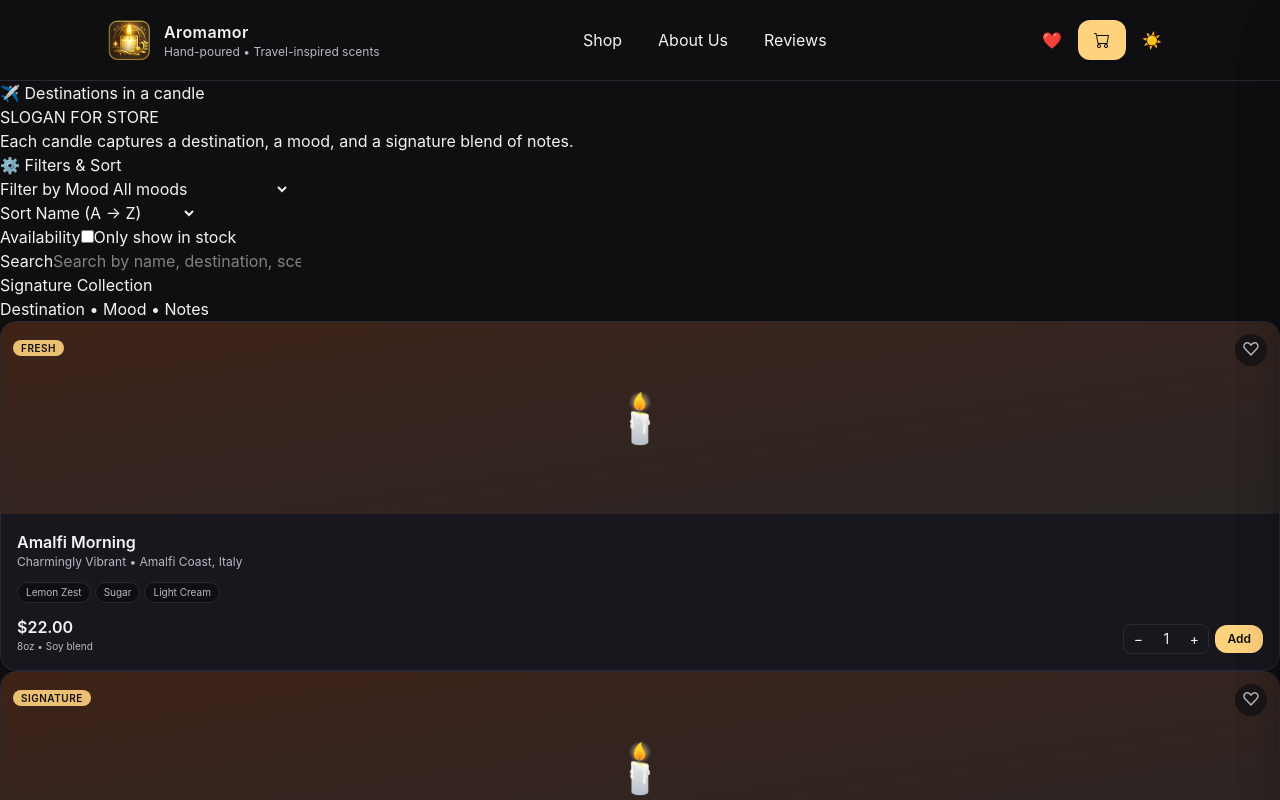
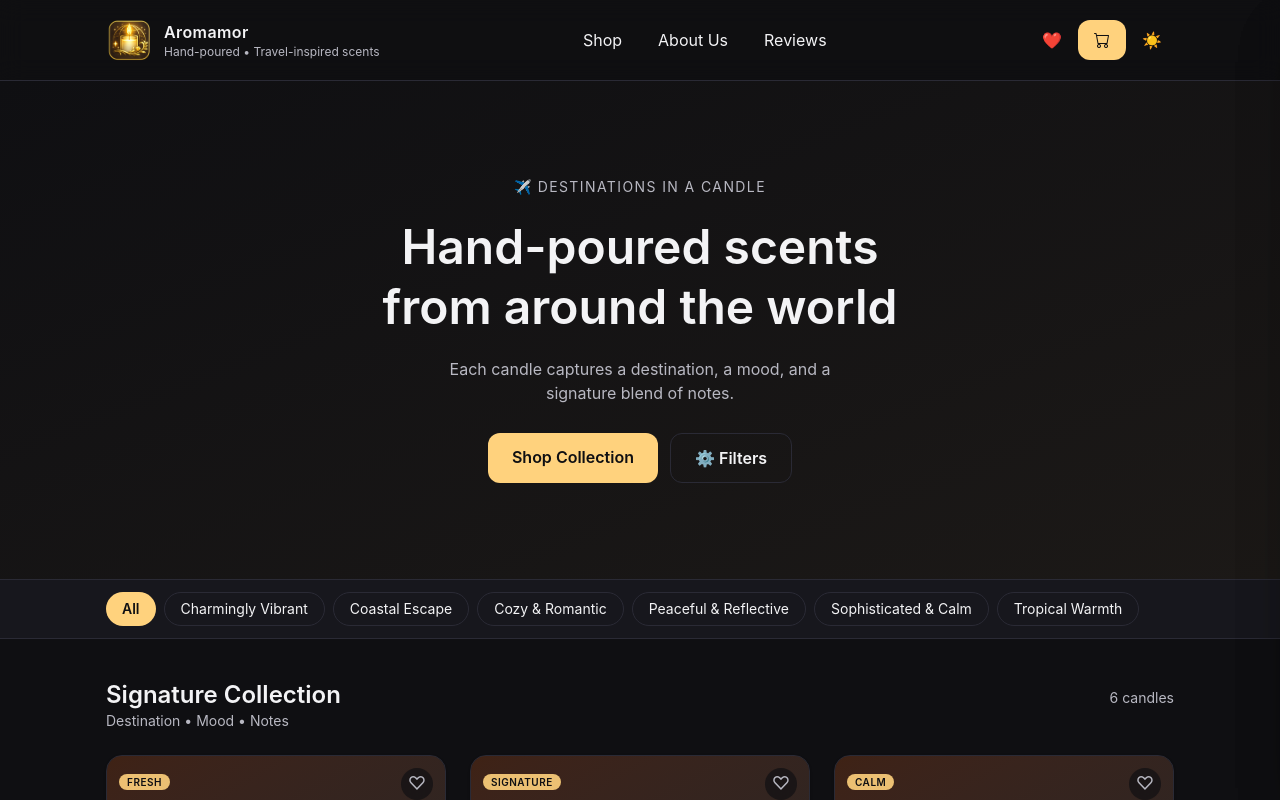
Before and after one commit to thangsauce/aromamor-candles, a React (Vite) app in the folder frontend/: page /#/ in a window 1280 px wide. Shown: the top 800 px of the page. Built offline with nearby package versions, Linux system fonts and the light colour scheme.

Commit message:
feat: redesign ShopPage with hero, mood strip, and product grid

```diff
--- a/frontend/src/pages/ShopPage.tsx
+++ b/frontend/src/pages/ShopPage.tsx
@@ -44,48 +44,87 @@ export default function ShopPage() {
   }, [allProducts, mood, sort, inStockOnly, search]);
 
   return (
-    <>
+    <div className="flex flex-col min-h-screen">
       <Header />
-      <main>
-        <section className="hero">
-          <div className="wrap hero-card">
-            <p className="kicker">✈️ Destinations in a candle</p>
-            <h2>SLOGAN FOR STORE</h2>
-            <p className="muted">
+      <main className="flex-1">
+
+        {/* Hero */}
+        <section className="relative bg-gradient-to-br from-amber-50 to-stone-100 dark:from-brand-bg-dark dark:to-stone-900 border-b border-brand-line dark:border-brand-line-dark overflow-hidden">
+          <div className="max-w-[1100px] mx-auto px-4 py-16 md:py-24 flex flex-col items-center text-center gap-5">
+            <span className="text-sm tracking-widest uppercase text-brand-muted dark:text-brand-muted-dark">✈️ Destinations in a candle</span>
+            <h1 className="text-4xl md:text-5xl font-semibold text-brand-text dark:text-brand-text-dark leading-tight max-w-xl">
+              Hand-poured scents from around the world
+            </h1>
+            <p className="text-brand-muted dark:text-brand-muted-dark max-w-md">
               Each candle captures a destination, a mood, and a signature blend of notes.
             </p>
+            <div className="flex gap-3 mt-2">
+              <a
+                href="#collection"
+                className="px-6 py-3 rounded-xl bg-brand-accent dark:bg-brand-accent-dark text-white dark:text-brand-bg-dark font-semibold hover:opacity-90 transition"
+              >
+                Shop Collection
+              </a>
+              <button
+                className={`px-6 py-3 rounded-xl border transition font-semibold ${filtersOpen ? "border-brand-accent dark:border-brand-accent-dark text-brand-accent dark:text-brand-accent-dark bg-brand-accent/10 dark:bg-brand-accent-dark/10" : "border-brand-line dark:border-brand-line-dark text-brand-text dark:text-brand-text-dark hover:bg-brand-line dark:hover:bg-brand-line-dark"}`}
+                onClick={() => setFiltersOpen((v) => !v)}
+                type="button"
+              >
+                {filtersOpen ? "✕ Close Filters" : "⚙️ Filters"}
+              </button>
+            </div>
+          </div>
+        </section>
 
+        {/* Mood strip */}
+        <section className="border-b border-brand-line dark:border-brand-line-dark bg-brand-card dark:bg-brand-card-dark">
+          <div className="max-w-[1100px] mx-auto px-4 py-3 flex gap-2 overflow-x-auto scrollbar-hide">
             <button
-              className={`btn filter-toggle-btn${filtersOpen ? " active" : ""}`}
-              onClick={() => setFiltersOpen((v) => !v)}
+              className={`flex-shrink-0 px-4 py-1.5 rounded-full text-sm transition ${mood === "all" ? "bg-brand-accent dark:bg-brand-accent-dark text-white dark:text-brand-bg-dark font-semibold" : "border border-brand-line dark:border-brand-line-dark text-brand-text dark:text-brand-text-dark hover:bg-brand-line dark:hover:bg-brand-line-dark"}`}
+              onClick={() => setMood("all")}
               type="button"
             >
-              {filtersOpen ? "✕ Close Filters" : "⚙️ Filters & Sort"}
+              All
             </button>
+            {moods.map((m) => (
+              <button
+                key={m}
+                className={`flex-shrink-0 px-4 py-1.5 rounded-full text-sm transition ${mood === m ? "bg-brand-accent dark:bg-brand-accent-dark text-white dark:text-brand-bg-dark font-semibold" : "border border-brand-line dark:border-brand-line-dark text-brand-text dark:text-brand-text-dark hover:bg-brand-line dark:hover:bg-brand-line-dark"}`}
+                onClick={() => setMood(m)}
+                type="button"
+              >
+                {m}
+              </button>
+            ))}
+          </div>
+        </section>
 
-            <div className={`hero-controls${filtersOpen ? " filters-open" : ""}`}>
-              <div className="control">
-                <label htmlFor="moodFilter">Filter by Mood</label>
+        {/* Filters panel */}
+        {filtersOpen && (
+          <section className="border-b border-brand-line dark:border-brand-line-dark bg-brand-bg dark:bg-brand-bg-dark">
+            <div className="max-w-[1100px] mx-auto px-4 py-5 grid grid-cols-1 sm:grid-cols-2 md:grid-cols-4 gap-4">
+              <div className="flex flex-col gap-1">
+                <label htmlFor="moodFilter" className="text-xs font-semibold uppercase tracking-widest text-brand-muted dark:text-brand-muted-dark">Mood</label>
                 <select
                   id="moodFilter"
                   value={mood}
                   onChange={(e) => setMood(e.target.value)}
+                  className="px-3 py-2 rounded-lg border border-brand-line dark:border-brand-line-dark bg-brand-card dark:bg-brand-card-dark text-brand-text dark:text-brand-text-dark text-sm"
                 >
                   <option value="all">All moods</option>
                   {moods.map((m) => (
-                    <option key={m} value={m}>
-                      {m}
-                    </option>
+                    <option key={m} value={m}>{m}</option>
                   ))}
                 </select>
               </div>
 
-              <div className="control">
-                <label htmlFor="sortSelect">Sort</label>
+              <div className="flex flex-col gap-1">
+                <label htmlFor="sortSelect" className="text-xs font-semibold uppercase tracking-widest text-brand-muted dark:text-brand-muted-dark">Sort</label>
                 <select
                   id="sortSelect"
                   value={sort}
                   onChange={(e) => setSort(e.target.value as SortKey)}
+                  className="px-3 py-2 rounded-lg border border-brand-line dark:border-brand-line-dark bg-brand-card dark:bg-brand-card-dark text-brand-text dark:text-brand-text-dark text-sm"
                 >
                   <option value="name-asc">Name (A → Z)</option>
                   <option value="name-desc">Name (Z → A)</option>
@@ -96,46 +135,59 @@ export default function ShopPage() {
                 </select>
               </div>
 
-              <div className="control toggle">
-                <label>Availability</label>
-                <label className="toggle-row">
+              <div className="flex flex-col gap-1">
+                <label htmlFor="searchInput" className="text-xs font-semibold uppercase tracking-widest text-brand-muted dark:text-brand-muted-dark">Search</label>
+                <input
+                  id="searchInput"
+                  type="text"
+                  placeholder="Name, destination, scent..."
+                  value={search}
+                  onChange={(e) => setSearch(e.target.value)}
+                  className="px-3 py-2 rounded-lg border border-brand-line dark:border-brand-line-dark bg-brand-card dark:bg-brand-card-dark text-brand-text dark:text-brand-text-dark text-sm placeholder:text-brand-muted dark:placeholder:text-brand-muted-dark"
+                />
+              </div>
+
+              <div className="flex flex-col gap-1 justify-center">
+                <label className="text-xs font-semibold uppercase tracking-widest text-brand-muted dark:text-brand-muted-dark">Availability</label>
+                <label className="flex items-center gap-2 cursor-pointer">
                   <input
                     type="checkbox"
                     checked={inStockOnly}
                     onChange={(e) => setInStockOnly(e.target.checked)}
+                    className="accent-brand-accent dark:accent-brand-accent-dark w-4 h-4"
                   />
-                  <span>Only show in stock</span>
+                  <span className="text-sm text-brand-text dark:text-brand-text-dark">In stock only</span>
                 </label>
               </div>
+            </div>
+          </section>
+        )}
 
-              <div className="control">
-                <label htmlFor="searchInput">Search</label>
-                <input
-                  id="searchInput"
-                  type="text"
-                  placeholder="Search by name, destination, scent..."
-                  value={search}
-                  onChange={(e) => setSearch(e.target.value)}
-                />
-              </div>
+        {/* Collection grid */}
+        <section className="max-w-[1100px] mx-auto px-4 py-10" id="collection">
+          <div className="flex items-baseline justify-between gap-4 mb-6">
+            <div>
+              <h2 className="text-2xl font-semibold text-brand-text dark:text-brand-text-dark">Signature Collection</h2>
+              <p className="text-sm text-brand-muted dark:text-brand-muted-dark">Destination • Mood • Notes</p>
             </div>
-          </div>
-        </section>
-
-        <section className="wrap" id="collection">
-          <div className="section-title">
-            <h3>Signature Collection</h3>
-            <p className="muted">Destination • Mood • Notes</p>
+            <span className="text-sm text-brand-muted dark:text-brand-muted-dark flex-shrink-0">{filtered.length} candle{filtered.length !== 1 ? "s" : ""}</span>
           </div>
 
-          <div className="grid">
-            {filtered.map((p) => (
-              <ProductCard key={p.id} product={p} />
-            ))}
-          </div>
+          {filtered.length === 0 ? (
+            <div className="text-center py-20 text-brand-muted dark:text-brand-muted-dark">
+              <p className="text-lg">No candles match your filters.</p>
+              <button className="mt-3 text-sm text-brand-accent dark:text-brand-accent-dark underline" onClick={() => { setMood("all"); setSearch(""); setInStockOnly(false); }} type="button">Clear filters</button>
+            </div>
+          ) : (
+            <div className="grid grid-cols-1 sm:grid-cols-2 lg:grid-cols-3 gap-6">
+              {filtered.map((p) => (
+                <ProductCard key={p.id} product={p} />
+              ))}
+            </div>
+          )}
         </section>
       </main>
       <Footer />
-    </>
+    </div>
   );
 }
```
